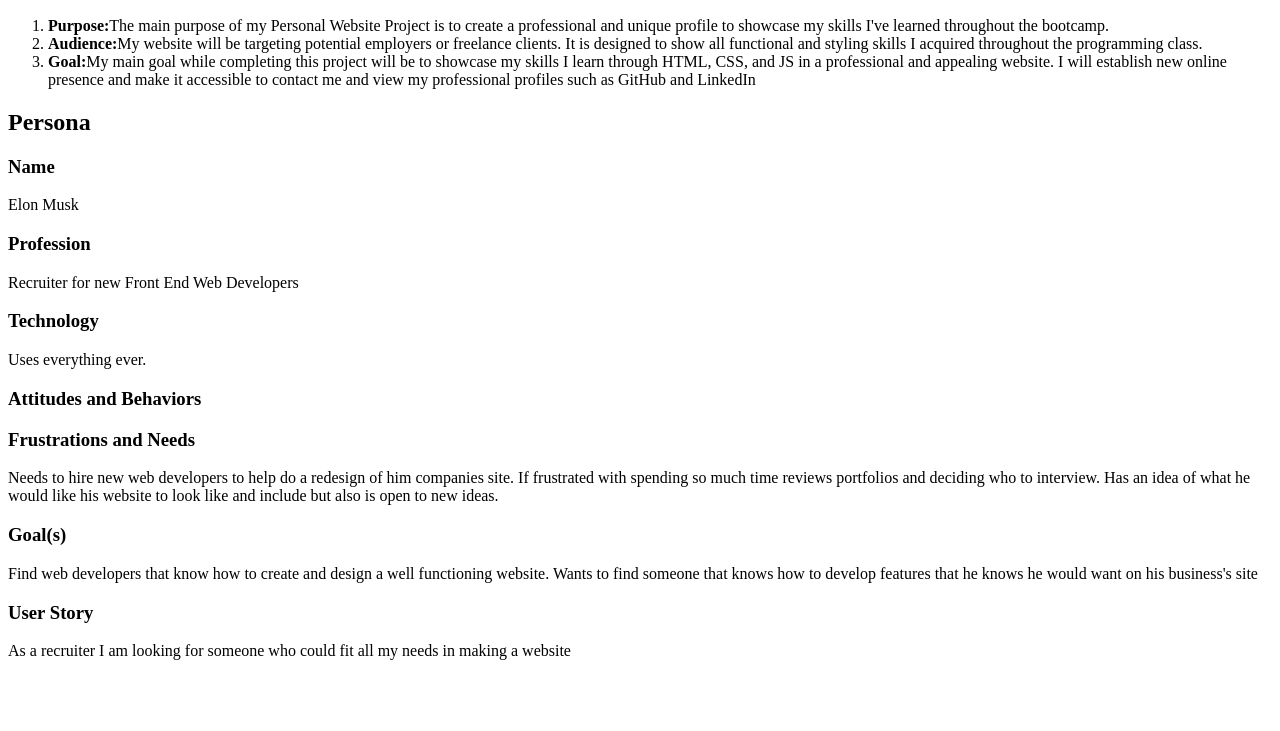
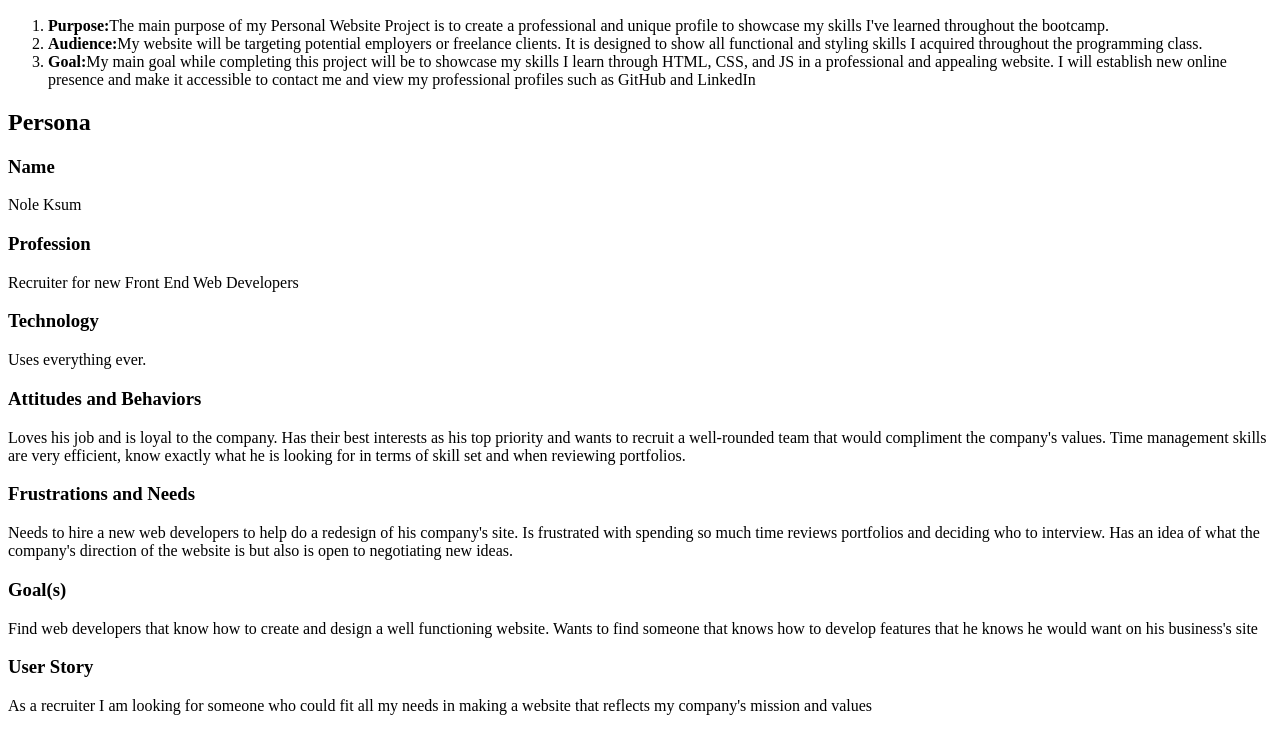
Before and after one commit to kolson21/website-kim, a plain HTML site: page public_html/documentation/milestone-1.html in a window 1280 px wide. Shown: the part 110-841 px from the top of the page. Before the commit the page ends 800 px from the top, so only its background shows below. Drawn offline with Linux system fonts and the light colour scheme.

Commit message:
added detail to persona

```diff
--- a/public_html/documentation/milestone-1.html
+++ b/public_html/documentation/milestone-1.html
@@ -17,18 +17,18 @@
     <div>
         <h2>Persona</h2>
         <h3>Name</h3>
-            <p>Elon Musk</p>
+            <p>Nole Ksum</p>
         <h3>Profession</h3>
             <p>Recruiter for new Front End Web Developers</p>
         <h3>Technology</h3>
             <p>Uses everything ever.</p>
         <h3>Attitudes and Behaviors</h3>
-            <p></p>
+            <p>Loves his job and is loyal to the company. Has their best interests as his top priority and wants to recruit a well-rounded team that would compliment the company's values. Time management skills are very efficient, know exactly what he is looking for in terms of skill set and when reviewing portfolios.</p>
         <h3>Frustrations and Needs</h3>
-            <p>Needs to hire new web developers to help do a redesign of him companies site. If frustrated with spending so much time reviews portfolios and deciding who to interview. Has an idea of what he would like his website to look like and include but also is open to new ideas.</p>
+            <p>Needs to hire a new web developers to help do a redesign of his company's site. Is frustrated with spending so much time reviews portfolios and deciding who to interview. Has an idea of what the company's direction of the website is but also is open to negotiating new ideas.</p>
         <h3>Goal(s)</h3>
             <p>Find web developers that know how to create and design a well functioning website. Wants to find someone that knows how to develop features that he knows he would want on his business's site</p>
-        <h3>User Story</h3><p>As a recruiter I am looking for someone who could fit all my needs in making a website</p>
+        <h3>User Story</h3><p>As a recruiter I am looking for someone who could fit all my needs in making a website that reflects my company's mission and values
     </div>
 </body>
 </html>
```
